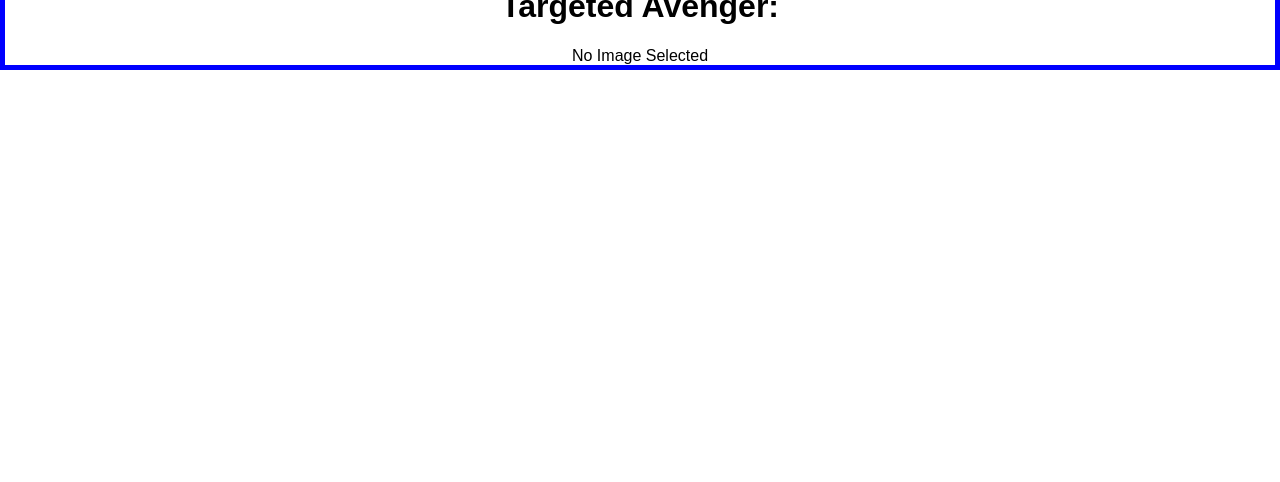
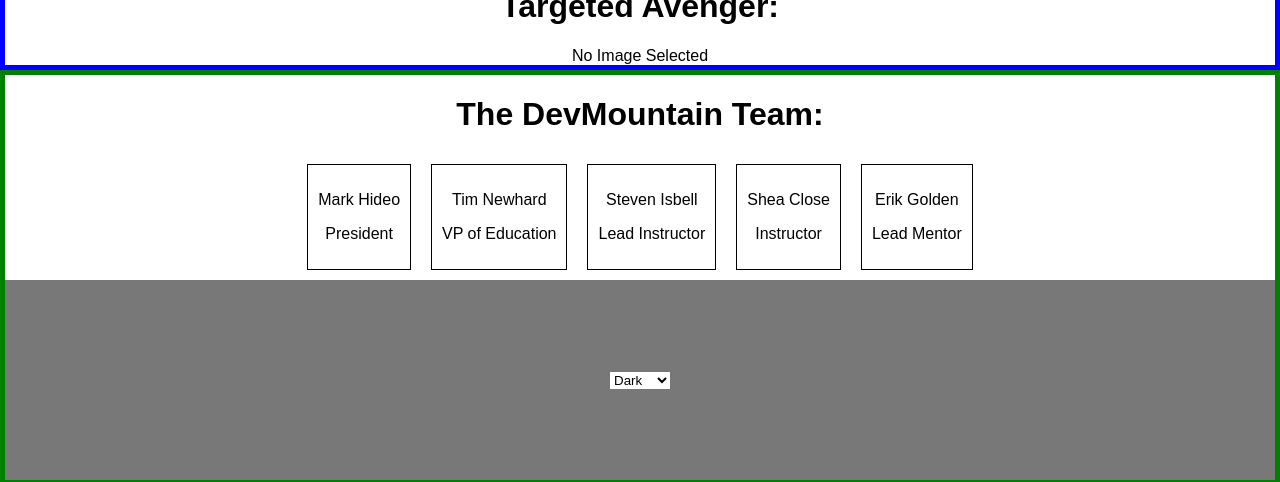
Before and after one commit to steven-isbell/react-patterns, a React (Create React App) app: page / in a window 1280 px wide. Shown: the part 1811-2293 px from the top of the page. Before the commit the page ends 1881 px from the top, so only its background shows below. Built offline with nearby package versions, Linux system fonts and the light colour scheme.

Commit message:
added context api info

```diff
--- a/package.json
+++ b/package.json
@@ -5,8 +5,8 @@
   "dependencies": {
     "axios": "^0.18.0",
     "moment": "^2.21.0",
-    "react": "^16.2.0",
-    "react-dom": "^16.2.0",
+    "react": "^16.3.0-rc.0",
+    "react-dom": "^16.3.0-rc.0",
     "react-scripts": "1.1.1"
   },
   "scripts": {
--- a/src/App.js
+++ b/src/App.js
@@ -15,6 +15,15 @@
 import AddText from "./patterns/RenderProps/render/AddText";
 import WithMouse from "./patterns/RenderProps/render/WithMouse";
 import TargetIdentifier from "./patterns/RenderProps/render/TargetIdentifier";
+
+import {
+  CompanyProvider,
+  Company
+} from "./patterns/Context/contextComponents/Company";
+import {
+  ThemeProvider,
+  DivWithTheme
+} from "./patterns/Context/contextComponents/Theme";
 
 import logo from "./logo.svg";
 import "./App.css";
@@ -42,6 +51,14 @@
           <WithMouse render={props => <MouseMathComponent {...props} />} />
           <TargetIdentifier render={props => <TargetComponent {...props} />} />
         </div>
+        <div style={{ border: "5px solid green" }}>
+          <CompanyProvider>
+            <Company />
+          </CompanyProvider>
+          <ThemeProvider>
+            <DivWithTheme />
+          </ThemeProvider>
+        </div>
       </div>
     );
   }
--- /dev/null
+++ b/src/patterns/Context/Context.js
@@ -0,0 +1,5 @@
+import { createContext } from "react";
+
+export const CompanyContext = createContext();
+
+export const ThemeContext = createContext();
--- /dev/null
+++ b/src/patterns/Context/contextComponents/Company.js
@@ -0,0 +1,61 @@
+import React, { Component } from "react";
+
+import { CompanyContext } from "../Context";
+
+export class CompanyProvider extends Component {
+  constructor() {
+    super();
+
+    this.state = {
+      dmTeam: [
+        { name: "Mark Hideo", position: "President" },
+        { name: "Tim Newhard", position: "VP of Education" },
+        { name: "Steven Isbell", position: "Lead Instructor" },
+        { name: "Shea Close", position: "Instructor" },
+        { name: "Erik Golden", position: "Lead Mentor" }
+      ]
+    };
+  }
+  render() {
+    return (
+      <CompanyContext.Provider value={this.state}>
+        {this.props.children}
+      </CompanyContext.Provider>
+    );
+  }
+}
+
+export const Company = () => <Organization />;
+
+const Organization = () => <Team />;
+
+const Team = () => (
+  <CompanyContext.Consumer>
+    {context => (
+      <div>
+        <h1>The DevMountain Team:</h1>
+        <div
+          style={{
+            display: "flex",
+            flexWrap: "wrap",
+            alignItems: "center",
+            justifyContent: "center"
+          }}
+        >
+          {context.dmTeam.map(member => (
+            <div
+              style={{
+                border: "1px solid black",
+                margin: "10px",
+                padding: "10px"
+              }}
+            >
+              <p>{member.name}</p>
+              <p>{member.position}</p>
+            </div>
+          ))}
+        </div>
+      </div>
+    )}
+  </CompanyContext.Consumer>
+);
--- /dev/null
+++ b/src/patterns/Context/contextComponents/Theme.js
@@ -0,0 +1,52 @@
+import React, { Component } from "react";
+
+import { ThemeContext } from "../Context";
+
+export class ThemeProvider extends Component {
+  constructor() {
+    super();
+
+    this.state = {
+      theme: "#787878"
+    };
+
+    this.handleThemeChange = this.handleThemeChange.bind(this);
+  }
+  handleThemeChange(theme) {
+    this.setState({ theme });
+  }
+  render() {
+    const data = {
+      ...this.state,
+      changeTheme: this.handleThemeChange
+    };
+    return (
+      <ThemeContext.Provider value={data}>
+        {this.props.children}
+      </ThemeContext.Provider>
+    );
+  }
+}
+
+export const DivWithTheme = () => (
+  <ThemeContext.Consumer>
+    {context => (
+      <div
+        style={{
+          background: context.theme,
+          height: "200px",
+          display: "flex",
+          alignItems: "center",
+          justifyContent: "center"
+        }}
+      >
+        <select onChange={e => context.changeTheme(e.target.value)}>
+          <option value="#787878">Dark</option>
+          <option value="#F5F5F5">Light</option>
+          <option value="#FFFF00">Sun</option>
+          <option value="#6699FF">Ocean</option>
+        </select>
+      </div>
+    )}
+  </ThemeContext.Consumer>
+);
```
Also changed, not shown: src/patterns/Context/README.md (added), src/patterns/ImperativeVsDeclarative/ImpVsDec.js (deleted), src/patterns/ImperativeVsDeclarative/README.md (deleted), 1 other file (tests, documents, lock files or other folders).
